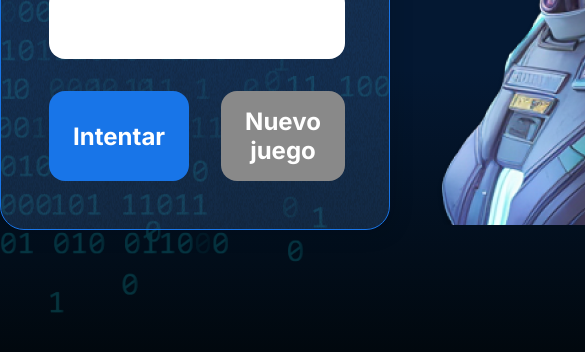
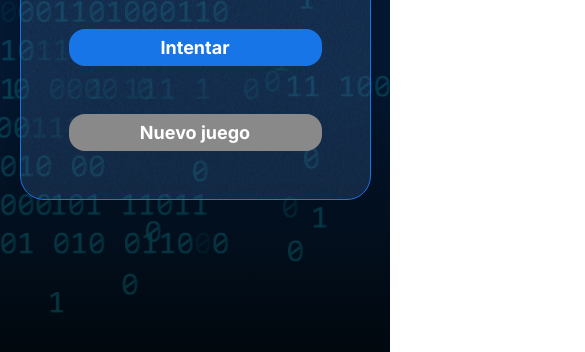
Before and after one commit to AlfonsoVidrio/numero-magico, a plain HTML site: page index.html in a window 390 px wide. Shown: the part 492-844 px from the top of the page, 585 px wide, since content can reach past the window. Drawn offline with Linux system fonts and the light colour scheme.

Commit message:
web terminada

```diff
--- a/style.css
+++ b/style.css
@@ -109,3 +109,61 @@ button {
     font-size: 32px;
     font-weight: 400;
 }
+
+@media only screen and (max-width: 600px) {
+    .container__imagen-persona {
+        display: none;
+    }
+
+    .container {
+
+        width: 90%;
+        height: auto;
+        flex-direction: column;
+    }
+
+    .container__contenido {
+        position: relative;
+        flex-direction: column;
+        align-items: center;
+        width: 100%;
+    }
+
+    .container__informaciones, .container__botones {
+        width: 100%;
+    }
+
+    h1 {
+        font-size: 48px;
+        padding-bottom: 1rem;
+    }
+
+    .texto__parrafo, .container__input, .container__boton {
+        font-size: 18px;
+    }
+
+    .container__botones {
+        flex-direction: column;
+        gap: 1em;
+    }
+
+    .container__boton, .container__input {
+        padding: 8px 2px;
+    }
+}
+
+
+@media only screen and (min-width: 601px) and (max-width: 1024px) {
+
+    .container__imagen-persona {
+        display: none;
+    }
+
+    .container__contenido {
+        position: relative;
+        flex-direction: column;
+        align-items: center;
+        width: 100%;
+    }
+
+}
```
